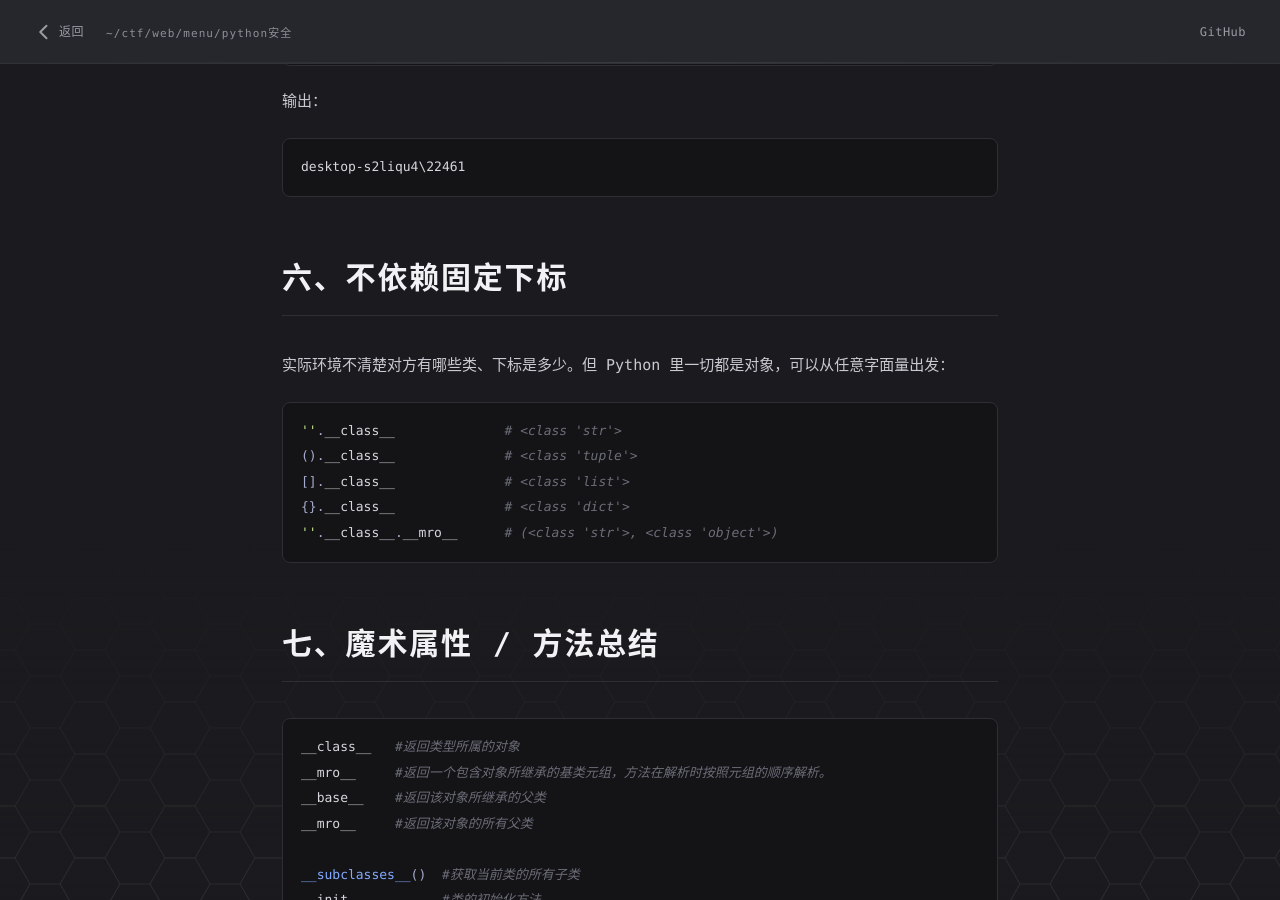
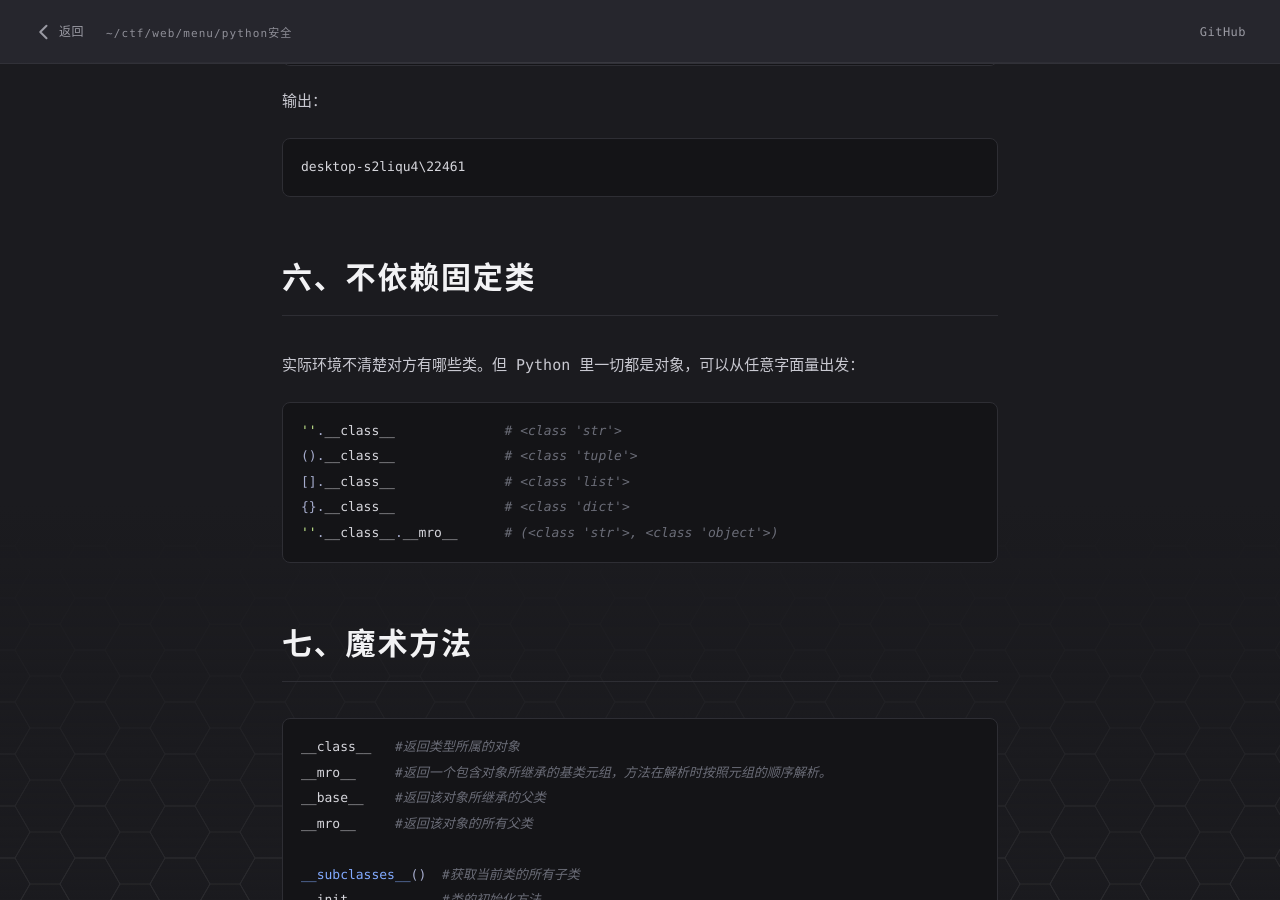
Before and after one commit to Min-2233/Min-2233.github.io, a Jekyll site: the page built from ctf/web/menu/python安全/SSTI.md, in a window 1280 px wide and 900 px high, scrolled down 3776 px. Built offline with Jekyll 4.4.1, drawn with Linux system fonts in a browser that asks for light colours.

Commit message:
Update SSTI.md

````diff
--- a/ctf/web/menu/python安全/SSTI.md
+++ b/ctf/web/menu/python安全/SSTI.md
@@ -111,8 +111,8 @@ print(obj.__class__.__mro__[3].__subclasses__()[143].__init__.__globals__['popen
 ```text
 desktop-s2liqu4\22461
 ```
-# 六、不依赖固定下标
-实际环境不清楚对方有哪些类、下标是多少。但 Python 里一切都是对象，可以从任意字面量出发：
+# 六、不依赖固定类
+实际环境不清楚对方有哪些类。但 Python 里一切都是对象，可以从任意字面量出发：
 ```python
 ''.__class__              # <class 'str'>
 ().__class__              # <class 'tuple'>
@@ -123,7 +123,7 @@ desktop-s2liqu4\22461
 
 
 
-# 七、魔术属性 / 方法总结
+# 七、魔术方法
 
 ```python
 __class__   #返回类型所属的对象
````
